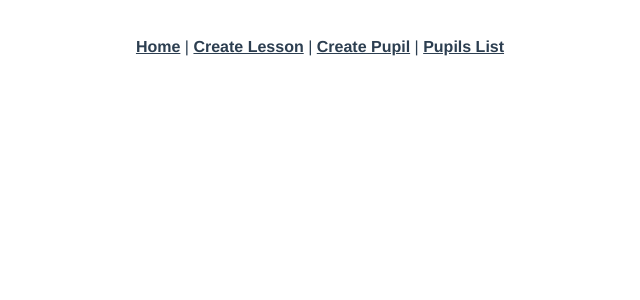
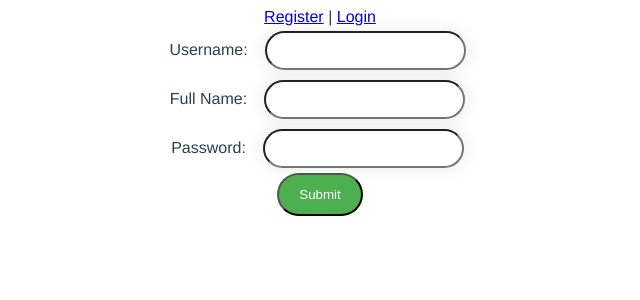
Before and after one commit to pterodactylus42/pupil-admin, a Vue app: page /register in a window 1280 px wide. Shown: the top 300 px of the page, without its empty margins (320-960 px from the left). Built offline with nearby package versions, Linux system fonts and the light colour scheme.

Commit message:
added auth

```diff
--- a/package.json
+++ b/package.json
@@ -15,7 +15,8 @@
     "vue-datepicker": "^1.3.0",
     "vue-router": "^3.5.1",
     "vuejs-auto-complete": "^0.9.0",
-    "vuex": "^3.6.2"
+    "vuex": "^3.6.2",
+    "vuex-persistedstate": "*"
   },
   "devDependencies": {
     "@vue/cli-plugin-babel": "^4.5.12",
--- a/src/App.vue
+++ b/src/App.vue
@@ -1,15 +1,36 @@
 <template>
   <div id="app">
-    <div id="nav">
+    <div v-if="isLoggedIn" id="nav">
       <router-link to="/">Home</router-link> |
       <router-link to="/createlesson">Create Lesson</router-link> |
       <router-link to="/createpupil">Create Pupil</router-link> |
-      <router-link to="/pupilslist">Pupils List</router-link>
+      <router-link to="/pupilslist">View Pupils</router-link> |
+      <router-link to="/lessonview">View Lessons</router-link> |
+      <a @click="logout">Logout</a>
     </div>
-    <router-view/>
+    <div v-else>
+      <router-link to="/register">Register</router-link> |
+      <router-link to="/login">Login</router-link>
+    </div>
+    <router-view />
   </div>
 </template>
-
+<script>
+export default {
+  name: 'App',
+  computed: {
+    isLoggedIn: function() {
+      return this.$store.getters.isAuthenticated
+    }
+  },
+  methods: {
+    async logout() {
+      await this.$store.dispatch('LogOut')
+      this.$router.push('login')
+    }
+  }
+}
+</script>
 <style>
 #app {
   font-family: Avenir, Helvetica, Arial, sans-serif;
--- a/src/main.js
+++ b/src/main.js
@@ -2,6 +2,23 @@ import Vue from 'vue'
 import App from './App.vue'
 import router from './router'
 import store from './store'
+import axios from 'axios'
+
+axios.defaults.withCredentials = true
+axios.defaults.baseURL = 'http://localhost:8080/'
+
+axios.interceptors.response.use(undefined, function (error) {
+  if (error) {
+    const originalRequest = error.config;
+    if (error.response.status === 401 && !originalRequest._retry) {
+
+        originalRequest._retry = true;
+        store.dispatch('LogOut')
+        return router.push('/login')
+    }
+  }
+})
+
 
 Vue.config.productionTip = false
 
--- a/src/router/index.js
+++ b/src/router/index.js
@@ -4,6 +4,10 @@ import Home from '../views/Home.vue'
 import CreateLesson from '../views/CreateLesson.vue'
 import CreatePupil from '../views/CreatePupil.vue'
 import ThePupilsList from '../views/ThePupilsList.vue'
+import TheLessonView from '../views/TheLessonView.vue'
+import Login from '../views/Login.vue'
+import Register from '../views/Register.vue'
+import store from '../store'
 
 Vue.use(VueRouter)
 
@@ -14,19 +18,40 @@ const routes = [
     component: Home
   },
   {
+    path: '/register',
+    name: 'Register',
+    component: Register,
+    meta: { guest: true },
+  },
+  {
+    path: '/login',
+    name: 'Login',
+    component: Login,
+    meta: { guest: true },
+  },
+  {
     path: '/createlesson',
     name: 'CreateLesson',
-    component: CreateLesson
+    component: CreateLesson,
+    meta: { requiresAuth: true },
   },
   {
     path: '/createpupil',
     name: 'CreatePupil',
-    component: CreatePupil
+    component: CreatePupil,
+    meta: { requiresAuth: true },
   },
   {
     path: '/pupilslist',
     name: 'PupilsList',
-    component: ThePupilsList
+    component: ThePupilsList,
+    meta: { requiresAuth: true },
+  },
+  {
+    path: '/lessonview',
+    name: 'LessonView',
+    component: TheLessonView,
+    meta: { requiresAuth: true },
   }
 ]
 
@@ -36,4 +61,28 @@ const router = new VueRouter({
   routes
 })
 
+router.beforeEach((to, from, next) => {
+  if(to.matched.some(record => record.meta.requiresAuth)) {
+    if (store.getters.isAuthenticated) {
+      next()
+      return
+    }
+    next('/login')
+  } else {
+    next()
+  }
+})
+
+router.beforeEach((to, from, next) => {
+  if (to.matched.some((record) => record.meta.guest)) {
+    if (store.getters.isAuthenticated) {
+      next("/posts");
+      return;
+    }
+    next();
+  } else {
+    next();
+  }
+});
+
 export default router
--- a/src/store/index.js
+++ b/src/store/index.js
@@ -1,15 +1,46 @@
+import axios from 'axios'
 import Vue from 'vue'
 import Vuex from 'vuex'
+import createPersistedState from 'vuex-persistedstate'
+
 
 Vue.use(Vuex)
 
 export default new Vuex.Store({
   state: {
+    user: null,
+  },
+  getters: {
+    isAuthenticated: state => !!state.user,
+    StateUser: state => state.user,
   },
   mutations: {
+    setUser(state, username) {
+      state.user = username
+    },
+    LogOut(state) {
+      state.user = null
+      state.posts = null
+    }
   },
   actions: {
+    async Register({dispatch}, form) {
+      await axios.post('register', form)
+      let UserForm = new FormData()
+      UserForm.append('username', form.username)
+      UserForm.append('password', form.password)
+      await dispatch('LogIn', UserForm)
+    },
+    async LogIn({commit}, User) {
+      await axios.post('login', User)
+      await commit('setUser', User.get('username'))
+    },
+    async LogOut({commit}) {
+      let user = null
+      commit('LogOut', user)
+    }
   },
   modules: {
-  }
+  },
+  plugins: [createPersistedState()]
 })
--- /dev/null
+++ b/src/views/HelloWeek.vue
@@ -0,0 +1,41 @@
+<template>
+  <div class="week">
+    <h1>Weekly Lessons</h1>
+    <div class="days">
+        <div class="monday">{{lessonsmonday}}</div>
+        <div class="tuesday">{{lessonstuesday}}</div>
+        <div class="wednesday">{{lessonswednesday}}</div>
+        <div class="thursday">{{lessonsthursday}}</div>
+        <div class="friday">{{lessonsfriday}}</div>
+        <div>{{lessons}}</div>
+    </div>
+  </div>
+</template>
+
+<script>
+import axios from 'axios'
+export default {
+  name: 'HelloWeek',
+  components: {
+  },
+  data() {
+    return {
+        lessons: [],
+        lessonsmonday: [],
+        lessonstuesday: [],
+        lessonswednesday: [],
+        lessonsthursday: [],
+        lessonsfriday: []
+    }
+  },
+  mounted() {
+    axios.get("http://localhost:3000/lessons")
+        .then(response => this.lessons = response.data)
+        .catch(error => {
+            console.log(error)
+        });
+  },
+  computed: {
+  }
+}
+</script>
--- a/src/views/Home.vue
+++ b/src/views/Home.vue
@@ -1,17 +1,16 @@
 <template>
   <div class="home">
-    <TheLessonView />
+    <HelloWeek />
   </div>
 </template>
 
 <script>
-// @ is an alias to /src
-import TheLessonView from '@/views/TheLessonView.vue'
+import HelloWeek from './HelloWeek.vue'
 
 export default {
   name: 'Home',
   components: {
-    TheLessonView,
+    HelloWeek,
   }
 }
 </script>
--- /dev/null
+++ b/src/views/Login.vue
@@ -0,0 +1,77 @@
+<template>
+  <div class="login">
+    <div>
+      <form @submit.prevent="submit">
+        <div>
+          <label for="username">Username:</label>
+          <input type="text" name="username" v-model="form.username" />
+        </div>
+        <div>
+          <label for="password">Password:</label>
+          <input type="password" name="password" v-model="form.password" />
+        </div>
+        <button type="submit">Submit</button>
+      </form>
+      <p v-if="showError" id="error">Username or Password is incorrect</p>
+    </div>
+  </div>
+</template>
+<script>
+import { mapActions } from "vuex";
+export default {
+  name: "Login",
+  components: {},
+  data() {
+    return {
+      form: {
+        username: "",
+        password: "",
+      },
+      showError: false
+    };
+  },
+  methods: {
+    ...mapActions(["LogIn"]),
+    async submit() {
+      const User = new FormData();
+      User.append("username", this.form.username);
+      User.append("password", this.form.password);
+      try {
+          await this.LogIn(User);
+          this.$router.push("/");
+          this.showError = false
+      } catch (error) {
+        this.showError = true
+      }
+    },
+  },
+};
+</script>
+<style scoped>
+* {
+  box-sizing: border-box;
+}
+label {
+  padding: 12px 12px 12px 0;
+  display: inline-block;
+}
+button[type=submit] {
+  background-color: #4CAF50;
+  color: white;
+  padding: 12px 20px;
+  cursor: pointer;
+  border-radius:30px;
+}
+button[type=submit]:hover {
+  background-color: #45a049;
+}
+input {
+  margin: 5px;
+  box-shadow:0 0 15px 4px rgba(0,0,0,0.06);
+  padding:10px;
+  border-radius:30px;
+}
+#error {
+  color: red;
+}
+</style>
--- /dev/null
+++ b/src/views/Register.vue
@@ -0,0 +1,79 @@
+<template>
+  <div class="register">
+      <div>
+          <form @submit.prevent="submit">
+            <div>
+              <label for="username">Username:</label>
+              <input type="text" name="username" v-model="form.username">
+            </div>
+            <div>
+              <label for="full_name">Full Name:</label>
+              <input type="text" name="full_name" v-model="form.full_name">
+            </div>
+            <div>
+              <label for="password">Password:</label>
+              <input type="password" name="password" v-model="form.password">
+            </div>
+            <button type="submit"> Submit</button>
+          </form>
+      </div>
+      <p v-if="showError" id="error">Username already exists</p>
+  </div>
+</template>
+<script>
+import { mapActions } from "vuex";
+export default {
+  name: "Register",
+  components: {},
+  data() {
+    return {
+      form: {
+        username: "",
+        full_name: "",
+        password: "",
+      },
+      showError: false
+    };
+  },
+  methods: {
+    ...mapActions(["Register"]),
+    async submit() {
+      try {
+        await this.Register(this.form);
+        this.$router.push("/posts");
+        this.showError = false
+      } catch (error) {
+        this.showError = true
+      }
+    },
+  },
+};
+</script>
+<style scoped>
+* {
+  box-sizing: border-box;
+}
+label {
+  padding: 12px 12px 12px 0;
+  display: inline-block;
+}
+button[type=submit] {
+  background-color: #4CAF50;
+  color: white;
+  padding: 12px 20px;
+  cursor: pointer;
+  border-radius:30px;
+}
+button[type=submit]:hover {
+  background-color: #45a049;
+}
+input {
+  margin: 5px;
+  box-shadow:0 0 15px 4px rgba(0,0,0,0.06);
+  padding:10px;
+  border-radius:30px;
+}
+#error {
+  color: red;
+}
+</style>
```
Also changed, not shown: 1 other file (tests, documents, lock files or other folders).
